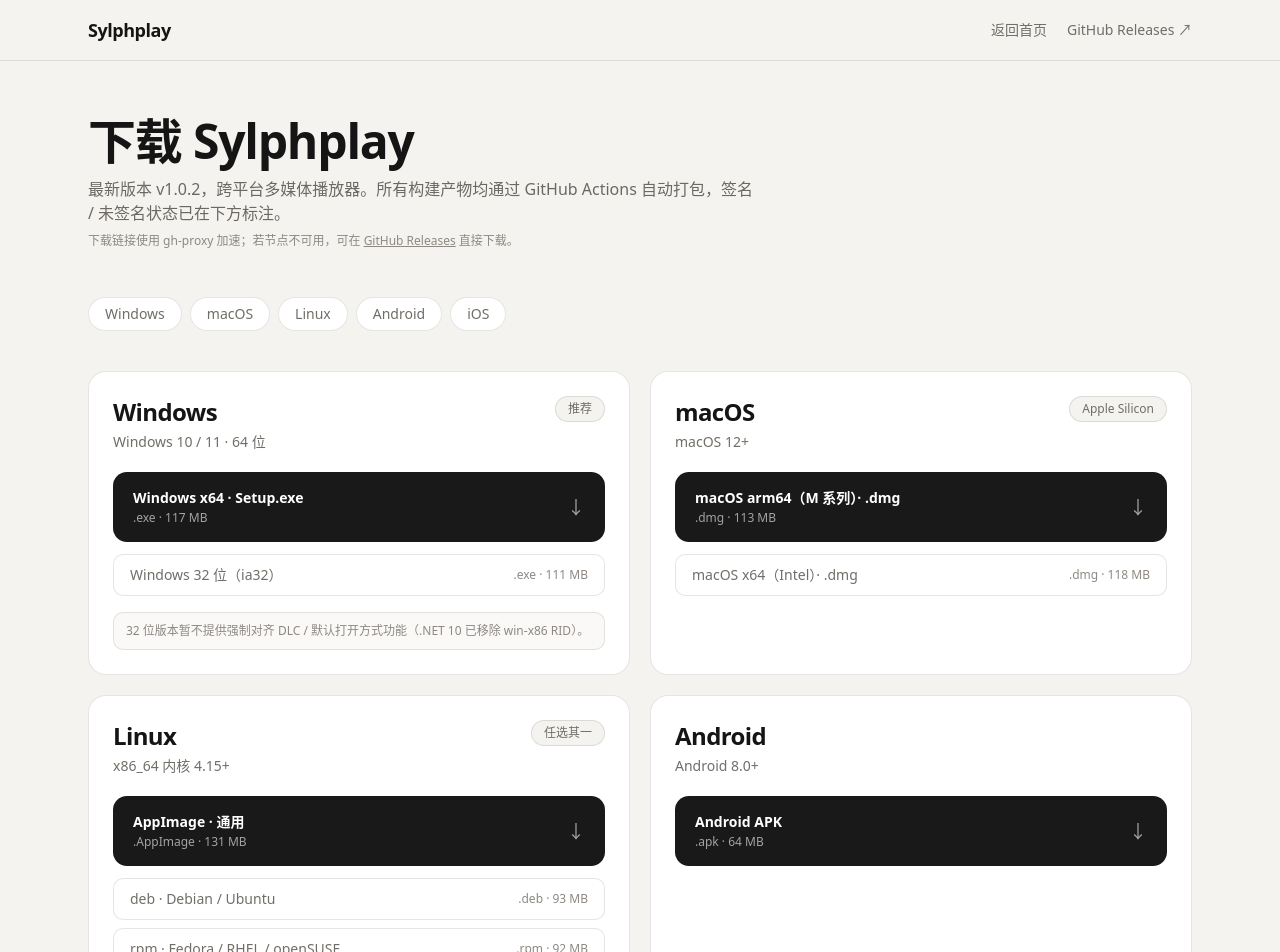
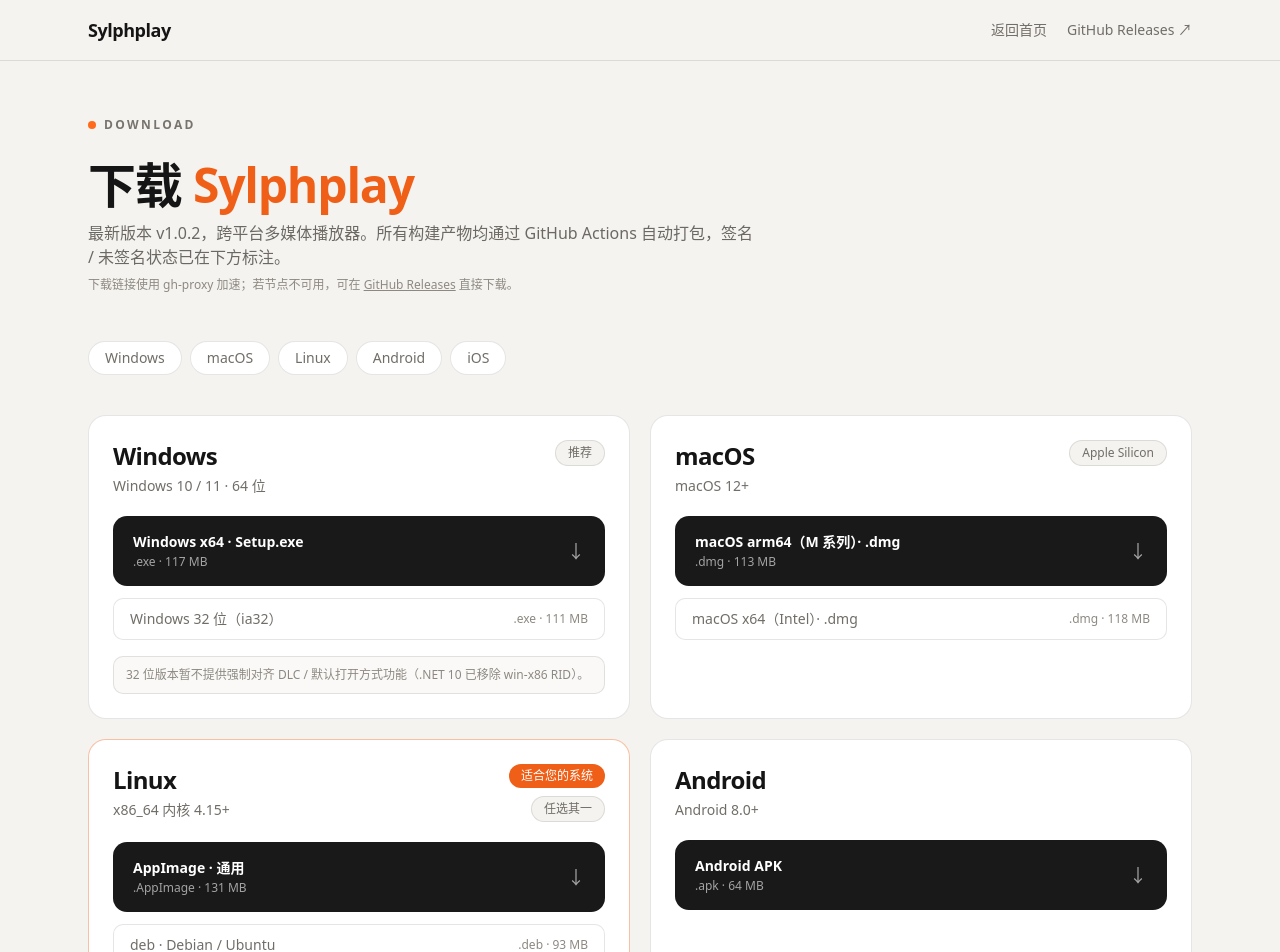
Before and after one commit to RuanMingze/syi, a Next.js app: page /download in a window 1280 px wide. Shown: the top 952 px of the page. Built offline with nearby package versions, Linux system fonts and the light colour scheme.

Commit message:
Refactor download page for OS detection and styling

```diff
--- a/app/download/page.tsx
+++ b/app/download/page.tsx
@@ -1,10 +1,7 @@
-import type { Metadata } from "next";
+"use client";
+
+import { useEffect, useState } from "react";
 import Link from "next/link";
-
-export const metadata: Metadata = {
-  title: "下载 — Sylphplay",
-  description: "下载 Sylphplay 各平台最新版本。Windows / macOS / Linux / Android / iOS。",
-};
 
 const RELEASES_URL = "https://github.com/RuanMingze/Sylphplay/releases";
 
@@ -109,22 +106,55 @@
   },
 ];
 
-function PlatformCard({ p }: { p: Platform }) {
+function detectOS(): string | null {
+  if (typeof navigator === "undefined") return null;
+  const ua = navigator.userAgent;
+  const platform = navigator.platform || "";
+
+  if (/Win32|Win64|Windows/i.test(ua)) return "windows";
+  if (/iPhone|iPod/i.test(ua)) return "ios";
+  if (/iPad/i.test(ua)) return "ios";
+  if (platform === "MacIntel" && navigator.maxTouchPoints > 1) return "ios";
+  if (/Macintosh|Mac OS X/i.test(ua)) return "macos";
+  if (/Android/i.test(ua)) return "android";
+  if (/Linux|X11/i.test(ua)) return "linux";
+
+  return null;
+}
+
+function PlatformCard({
+  p,
+  recommended,
+}: {
+  p: Platform;
+  recommended: boolean;
+}) {
   return (
     <section
       id={p.id}
-      className="group relative rounded-2xl border border-black/10 bg-white p-6 transition hover:border-black/20 hover:shadow-lg"
+      className={`group relative rounded-2xl border bg-white p-6 transition hover:shadow-lg ${
+        recommended
+          ? "border-[#ef5f18]/40"
+          : "border-black/10 hover:border-black/20"
+      }`}
     >
       <header className="mb-5 flex items-start justify-between gap-4">
         <div>
           <h2 className="text-2xl font-bold tracking-tight">{p.name}</h2>
           <p className="mt-1 text-sm text-[#716e68]">{p.subtitle}</p>
         </div>
-        {p.badge && (
-          <span className="shrink-0 rounded-full border border-black/10 bg-[#f5f3ef] px-3 py-1 text-xs font-medium text-[#716e68]">
-            {p.badge}
-          </span>
-        )}
+        <div className="flex shrink-0 flex-col items-end gap-2">
+          {recommended && (
+            <span className="rounded-full bg-[#ef5f18] px-3 py-1 text-xs font-medium text-white">
+              适合您的系统
+            </span>
+          )}
+          {p.badge && (
+            <span className="rounded-full border border-black/10 bg-[#f5f3ef] px-3 py-1 text-xs font-medium text-[#716e68]">
+              {p.badge}
+            </span>
+          )}
+        </div>
       </header>
       <a
         href={p.main.url}
@@ -173,6 +203,12 @@
 }
 
 export default function DownloadPage() {
+  const [currentOS, setCurrentOS] = useState<string | null>(null);
+
+  useEffect(() => {
+    setCurrentOS(detectOS());
+  }, []);
+
   return (
     <main className="min-h-screen bg-[#f5f3ef] text-[#151515]">
       <header className="sticky top-0 z-10 border-b border-black/10 bg-[#f5f3ef]/80 backdrop-blur">
@@ -197,8 +233,12 @@
       </header>
       <div className="mx-auto max-w-6xl px-6 py-14">
         <div className="mb-12">
+          <div className="mb-7 flex items-center gap-2 text-xs font-semibold uppercase tracking-[.2em] text-[#77736d]">
+            <span className="h-2 w-2 rounded-full bg-[#ff6b1a]" />
+            Download
+          </div>
           <h1 className="text-4xl font-bold tracking-tight sm:text-5xl">
-            下载 Sylphplay
+            下载 <span className="text-[#ef5f18]">Sylphplay</span>
           </h1>
           <p className="mt-3 max-w-2xl text-[#6c6964]">
             最新版本 v1.0.2，跨平台多媒体播放器。所有构建产物均通过 GitHub Actions
@@ -230,7 +270,11 @@
         </nav>
         <div className="grid gap-5 md:grid-cols-2">
           {platforms.map((p) => (
-            <PlatformCard key={p.id} p={p} />
+            <PlatformCard
+              key={p.id}
+              p={p}
+              recommended={currentOS === p.id}
+            />
           ))}
         </div>
         <footer className="mt-14 rounded-xl border border-black/10 bg-white p-6 text-sm text-[#716e68]">
```
